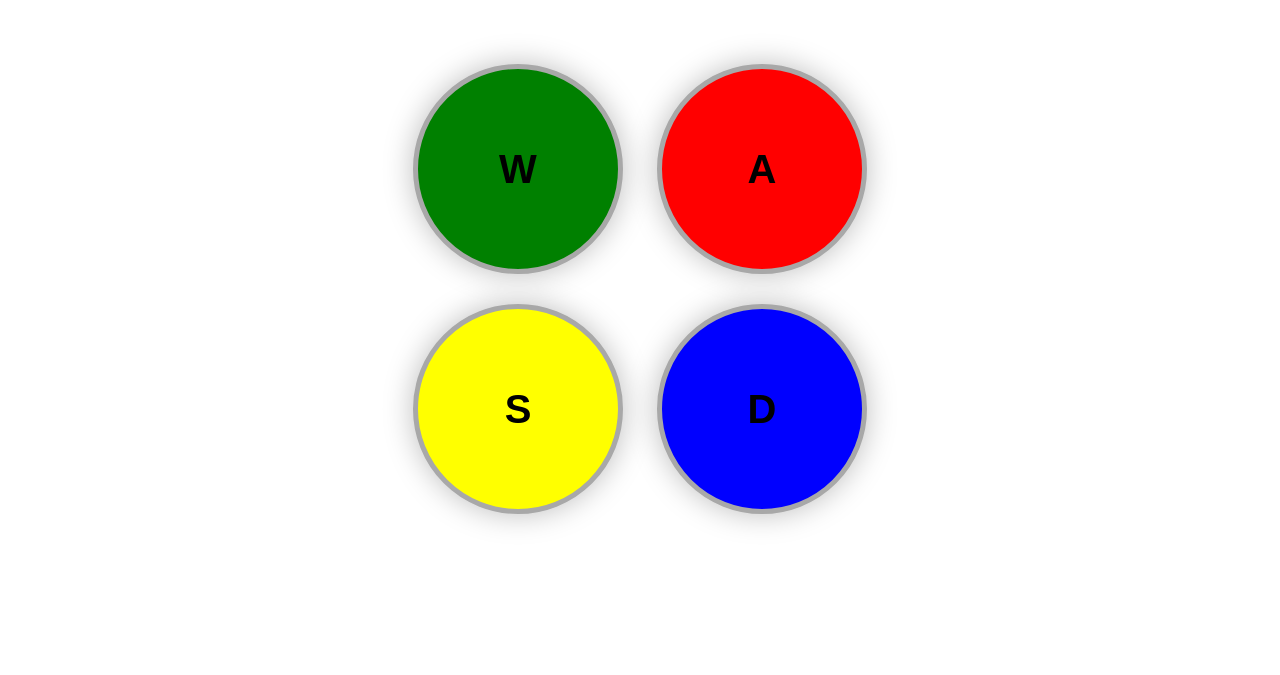
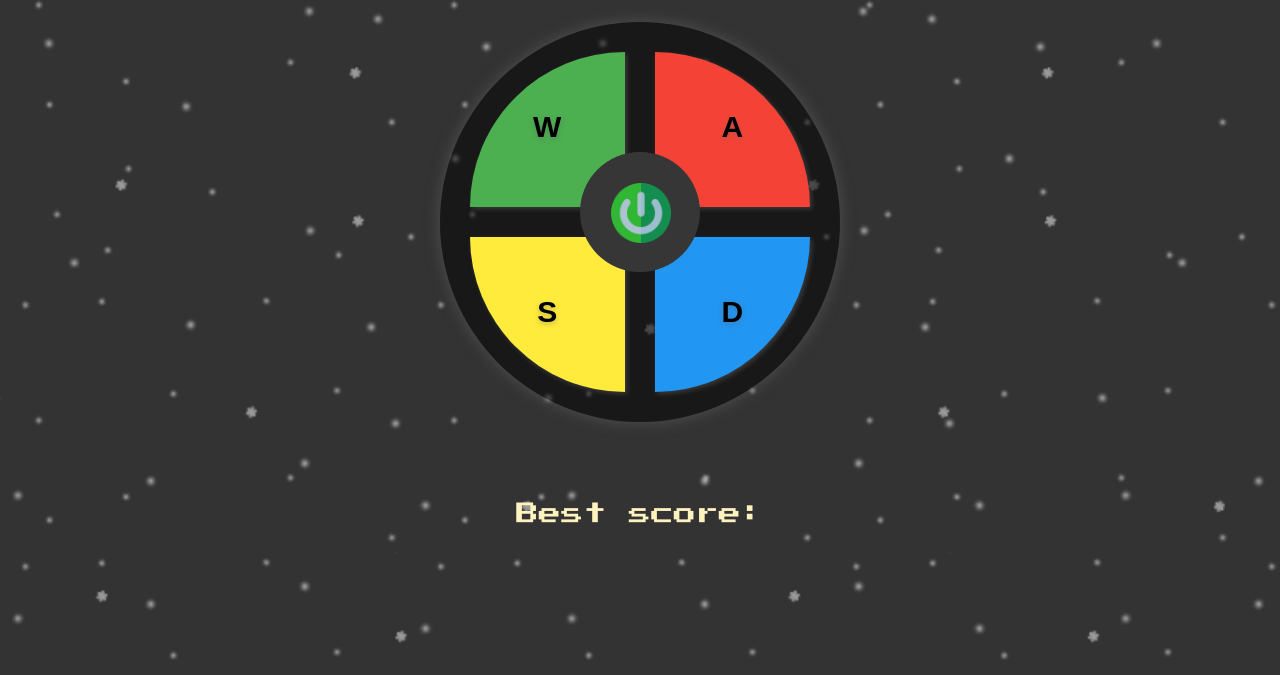
Before and after one commit to ChebroluTejaswi/Simon-Game, a plain HTML site: page index.html in a window 1280 px wide. Shown: the part 125-800 px from the top of the page. Drawn offline with nearby package versions, Linux system fonts and the light colour scheme.

Commit message:
modified UI

```diff
--- a/game.js
+++ b/game.js
@@ -6,14 +6,15 @@ var userClickedPattern = [];
 
 var started = false;
 var level = 0;
+var bestScore= 0;
 
-$(document).keypress(function() {
-    if (!started) {
-      $("#level-title").text("Level " + level); //replaces heading with level-0
-      nextSequence();
-      started = true;
-    }
-});
+function startfunction(){
+  if (!started) {
+          $("#level-title").text("Level " + level); //replaces heading with level-0
+          nextSequence();
+          started = true;
+  }
+}
 
 /*
  to make game work with a click
@@ -67,7 +68,7 @@ function checkAnswer(currentLevel) {
     } else {
       playSound("wrong");
       $("body").addClass("game-over");
-      $("#level-title").text("Game Over-Press Any Key to Restart");
+      $("#level-title").text("Game Over!Press power button to restart.");
       setTimeout(function () {
         $("body").removeClass("game-over");
       }, 500);
@@ -81,6 +82,11 @@ function checkAnswer(currentLevel) {
 function nextSequence() {
   level++;
   $("#level-title").text("Level " + level);
+  if (bestScore<level)
+  {
+    bestScore=level;
+  }
+  $("#bestscore").text(bestScore);
   var randomNumber = Math.floor(Math.random() * 4);
   var randomChosenColour = buttonColours[randomNumber];
   gamePattern.push(randomChosenColour);
@@ -105,67 +111,3 @@ function startOver() {
   // userClickedPattern = [];
   started = false;
 }
-
-
-
-// -------------------Concept covered--------------------
-
-/*
-before(): gets added before opening tag
-after(): gets added after closing tag
-prepend(): gets added before context/ after opening tag
-append(): gets added after context/before closing tag
-
-these are really useful in placing newly added html element.
-*/
-
-/*
-animations:
-
-$("button").on("click",function(){
-  $("h1").hide();   hides heading
-  $("h1").fadeOut();  first reduces opacity then hides
-  $("h1").toggle();  hide-unhide-hide
-  $("h1").fadeIn();
-  $("h1").fadeToggle();
-  $("h1").slideDown();
-  $("h1").slideUp();
-  $("h1").slideToggle();
-});
-*/
-
-/*
-adding event listeners:
-
-$("button").click(function(){
-  $("h1").css("color","purple");
-});
-$("input").keypress(function(event){
-  $("h1").text(event.key);
-});
-$("h1").on("mouseover",function(){
-  $("h1").css("color","green");
-});
-*/
-
-/*
-$("h1").addClass("big-title shadow");
-$("button").text("<em>hey<em>"); //will print <em>hey<em> on button
-$("button").html("<em>hey<em>"); // will print only hey in emphasied form on buttons
-
-$("img").attr("src");//manipulates attribute values.
-$("a").attr("href","www...") // sets an attribute
-*/
-
-/*
-/*
-  ready says once our page is loaded then apply the javascript.
-  using ready is very important if we are linking js at head part of html.
-  if we wre linking at body part, it's not needed.
-  jQuery("hi") or $("hi") can be used
-  $("button"), there is no diff between select and selectall
-
-  $(document).ready(function(){
-  $("h1").css("color","red"); //$("h1").css("color")->returns the value of it.(i.e. black)
-});
-*/
--- a/index.html
+++ b/index.html
@@ -5,25 +5,42 @@
   <meta charset="utf-8">
   <title>Simon</title>
   <link rel="stylesheet" href="styles.css">
+  <link rel="stylesheet" href="https://cdnjs.cloudflare.com/ajax/libs/materialize/0.97.7/css/materialize.min.css">
+  <link href="https://maxcdn.bootstrapcdn.com/font-awesome/4.6.3/css/font-awesome.min.css" rel="stylesheet">
   <link href="https://fonts.googleapis.com/css?family=Press+Start+2P" rel="stylesheet">
 </head>
 
 <body>
-    <h1 id="level-title">Press any Key to Start</h1>
-    <div class="container">
-      <div lass="row">
-        <div type="button" id="green" class="btn green text">W</div>
-        <div type="button" id="red" class="btn red text">A</div>
+
+  <h1 id="level-title">Press power button to start!</h1>
+
+  <div id="board">
+
+    <div class="colors">
+      <div type="button" id="green" class="btn green">
+        <p class="text">W</p>
+      </div>
+      <div type="button" id="red" class="btn red">
+        <p class="text">A</p>
+      </div>
+      <div type="button" id="yellow" class="btn yellow">
+        <p class="text">S</p>
+      </div>
+      <div type="button" id="blue" class="btn blue">
+        <p class="text">D</p>
+      </div>
     </div>
 
-      <div class="row">
-        <div type="button" id="yellow" class="btn yellow text">S</div>
-        <div type="button" id="blue" class="btn blue text">D</div>
+    <div class="controls center">
+      <button class="start" onclick="startfunction()" class="z-depth-1"><img class="power" src="images/power.png"></button>
     </div>
 
   </div>
+
   <script src="https://ajax.googleapis.com/ajax/libs/jquery/3.6.0/jquery.min.js"></script>
   <script src="game.js" charset="utf-8"></script>
+  <h1 id="level-title">Best score: <b id="bestscore"></b> </h1>
+
 </body>
 
 </html>
--- a/styles.css
+++ b/styles.css
@@ -1,31 +1,17 @@
 body {
-  text-align: center;
-  background-image: url('background.gif');
+  background-image: url(images/background.gif);
+  background-size: cover;
 }
 
 #level-title {
   font-family: 'Press Start 2P', cursive;
-  font-size: 3rem;
-  margin:  5%;
+  font-size: 1.5rem;
   color: #FEF2BF;
-}
-.gameover-text{
-  font-size:1rem;
-}
-.container {
-  display: block;
-  width: 50%;
-  margin: auto;
+  text-align: center;
 }
 
-.btn {
-  margin: 15px;
-  display: inline-block;
-  height: 200px;
-  width: 200px;
-  border: 5px solid #a8a8a8;
-  box-shadow: 0 0 30px #bdbdbd;
-  border-radius: 100%;
+.gameover-text {
+  font-size: 1rem;
 }
 
 .game-over {
@@ -34,30 +20,117 @@ body {
   opacity: 0.4;
   font-size: 1 rem;
 }
-.text{
-  font-size: 2.5rem;
-  line-height: 5;
-  font-weight:bolder;
-  font-family: Arial;
-  color:black;
-}
-.red {
-  background-color: red;
+
+.pressed {
+  opacity: 0.8;
+  box-shadow: inset 0 10px 20px rgba(0,0,0,0.25), inset 0 5px 5px rgba(0,0,0,0.22);
 }
 
-.green {
-  background-color: green;
+#board {
+  position: relative;
+  width: 400px;
+  height: 400px;
+  margin: 80px auto;
+  border-radius: 50%;
+  /* box-shadow: 0 5px 10px rgba(0,0,0,0.20), 0 7.5px 6px rgba(0,0,0,0.12); */
+  box-shadow: 0px 0px 15px rgba(95, 95, 95, 0.699);
 }
 
-.blue {
-  background-color: blue;
+/* ------------------------------ Color Buttons ------------------------------------ */
+
+.colors {
+  display: flex;
+  flex-direction: row;
+  flex-wrap: wrap;
+  width: 100%;
+  height: 100%;
+  border-radius: 50%;
+  background-color: #00000086;
 }
 
-.yellow {
-  background-color: yellow;
+#green,
+#red,
+#yellow,
+#blue {
+  width: 155px;
+  height: 155px;
+  cursor: pointer;
+  box-shadow: 2px 2px 5px rgba(136, 135, 135, 0.329);
 }
 
-.pressed {
-  box-shadow: 0 0 20px white;
-  background-color: grey;
+#green:hover,
+#red:hover,
+#yellow:hover,
+#blue:hover {
+  opacity: 0.8;
+  box-shadow: inset 0 10px 20px rgba(0,0,0,0.25), inset 0 5px 5px rgba(0,0,0,0.22);
 }
+
+#green {
+  background-color: #00C853;
+  border-radius: 200px 0 0 0;
+  margin: 30px 15px 30px 30px;
+}
+
+#red {
+  background-color: #F44336;
+  border-radius: 0 200px 0 0;
+  margin: 30px 30px 30px 15px;
+}
+
+#yellow {
+  background-color: #FFEB3B;
+  border-radius: 0 0 0 200px;
+  margin: 0 15px 30px 30px;
+}
+
+#blue {
+  background-color: #03A9F4;
+  border-radius: 0 0 200px 0;
+  margin: 0 30px 30px 15px;
+}
+
+.text {
+  font-size: 2rem;
+  line-height: 3;
+  font-weight: bolder;
+  font-family: Arial;
+  color: black;
+  text-shadow: 0px 2px 5px rgba(100, 100, 100, 0.384);
+}
+
+/* ------------------------------ Control center ------------------------------------ */
+
+.controls {
+  width: 120px;
+  height: 120px;
+  position: absolute;
+  border-radius: 50%;
+  top: 130px;
+  right: 140px;
+  background-color: #363636;
+}
+
+.labels {
+  margin-top: -34px;
+}
+
+.start{
+  width: 50%;
+  height: 50%;
+  border-radius: 50%;
+  background-color: #363636;
+  margin: 25% auto;
+  border: none;
+}
+.start:hover{
+  box-shadow: 0px 0px 15px black;
+}
+.power{
+  width:60px;
+  margin-left: -5px;
+  opacity: 0.8;
+}
+.power:hover{
+  opacity: 1;
+}
```
Also changed, not shown: images/gameover.jpg (deleted), images/power.png (added). Lines whose indentation alone changed are shown as unchanged.
